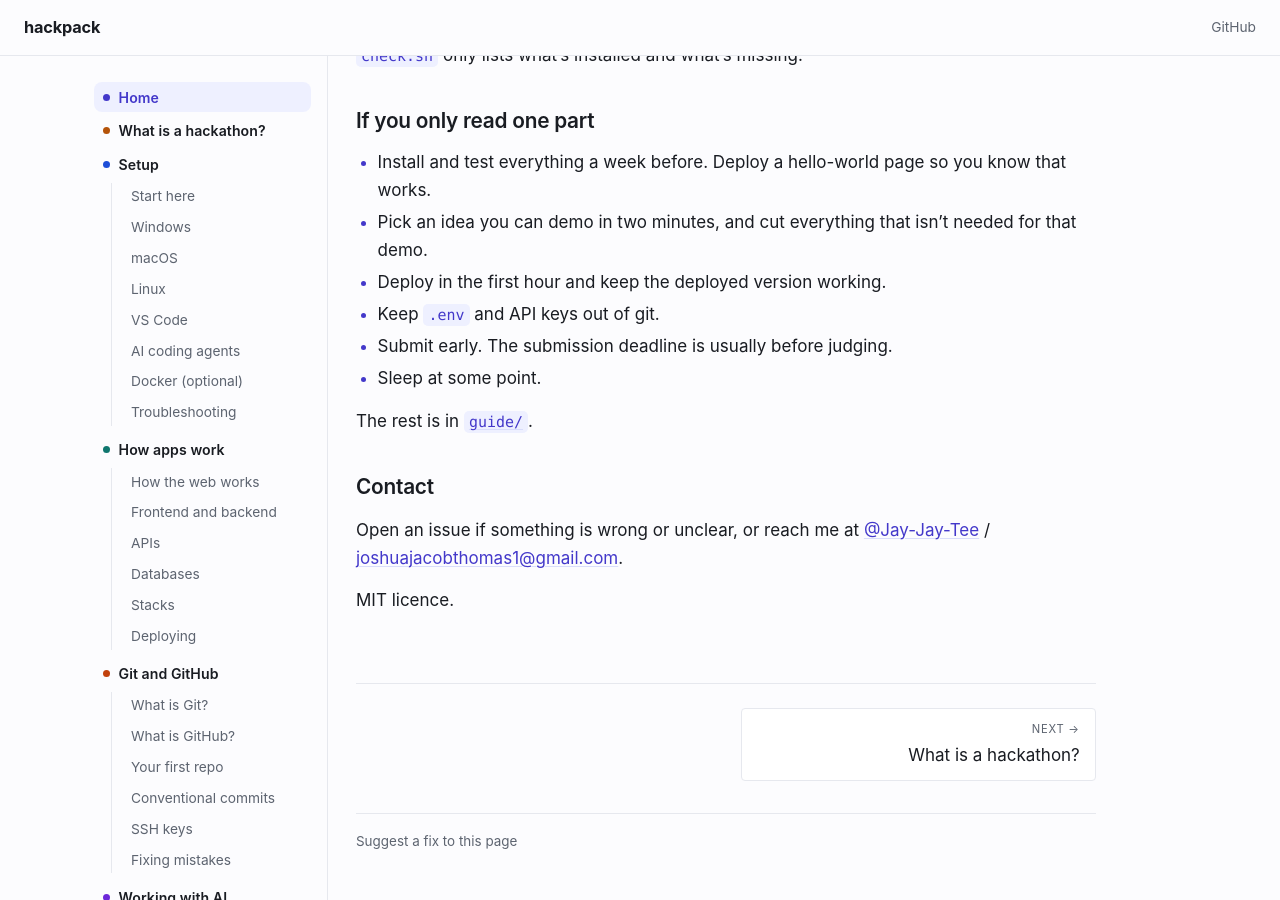
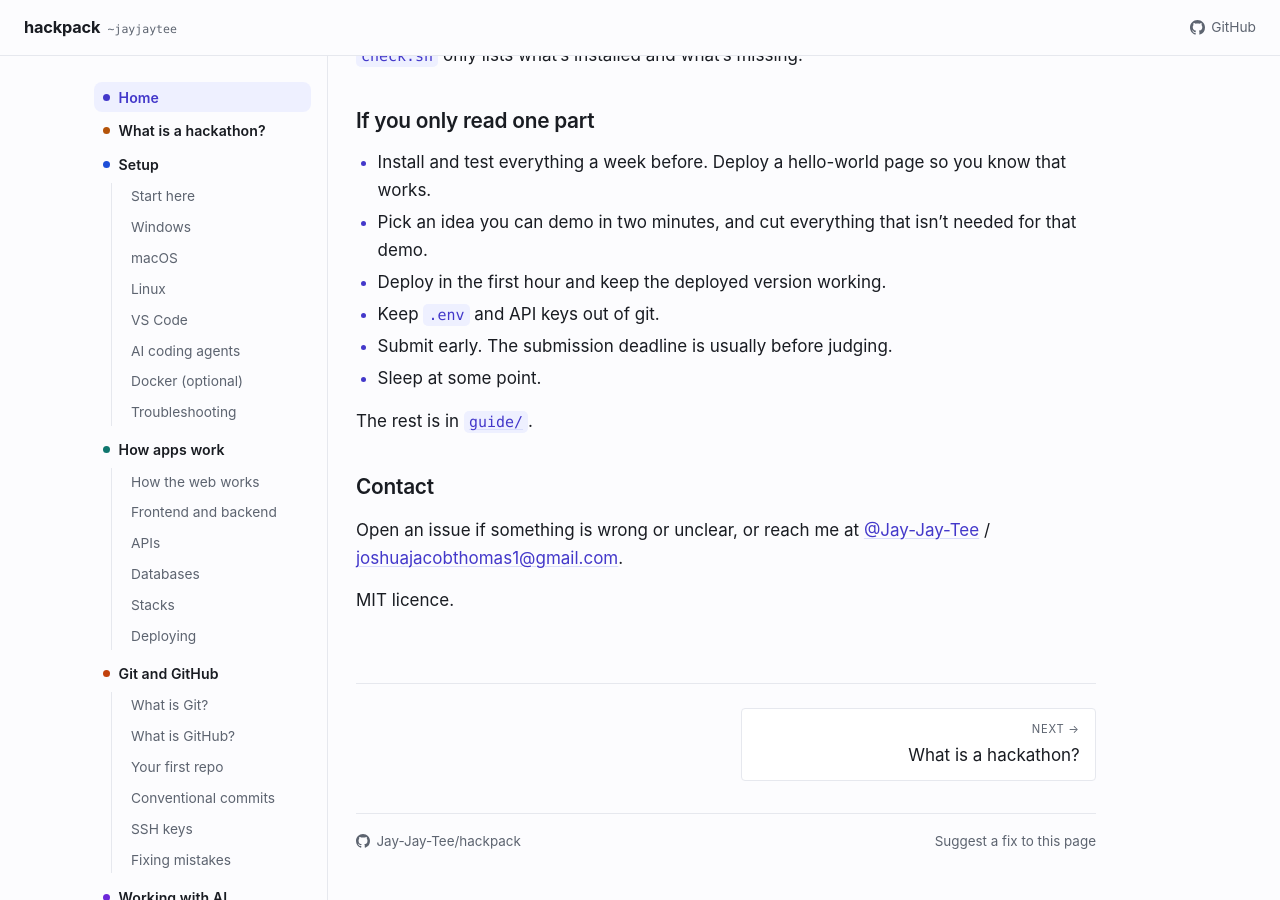
Before and after one commit to Jay-Jay-Tee/hackpack, a Jekyll site: the page built from README.md, in a window 1280 px wide and 900 px high, scrolled down 1605 px. Built offline with Jekyll 4.4.1, drawn with Linux system fonts in a browser that asks for light colours; our own code applies the rules of GitHub Pages for plain Markdown files.

Commit message:
feat(brand): add the handle and a GitHub mark
The wordmark reads hackpack ~jayjaytee. A small octocat sits by the GitHub link and again in the footer, and a faint one watermarks the end of the sidebar.

```diff
--- a/_layouts/default.html
+++ b/_layouts/default.html
@@ -40,13 +40,14 @@
 <body class="sec-{{ section_key }}">
 
 <header class="top">
-  <a class="brand" href="{{ '/' | relative_url }}">hackpack</a>
-  <a href="https://github.com/Jay-Jay-Tee/hackpack">GitHub</a>
+  <a class="brand" href="{{ '/' | relative_url }}">hackpack<span class="by">~jayjaytee</span></a>
+  <a class="repo" href="https://github.com/Jay-Jay-Tee/hackpack"><svg viewBox="0 0 16 16" aria-hidden="true"><path d="M8 0C3.58 0 0 3.58 0 8c0 3.54 2.29 6.53 5.47 7.59.4.07.55-.17.55-.38 0-.19-.01-.82-.01-1.49-2.01.37-2.53-.49-2.69-.94-.09-.23-.48-.94-.82-1.13-.28-.15-.68-.52-.01-.53.63-.01 1.08.58 1.23.82.72 1.21 1.87.87 2.33.66.07-.52.28-.87.51-1.07-1.78-.2-3.64-.89-3.64-3.95 0-.87.31-1.59.82-2.15-.08-.2-.36-1.02.08-2.12 0 0 .67-.21 2.2.82.64-.18 1.32-.27 2-.27s1.36.09 2 .27c1.53-1.04 2.2-.82 2.2-.82.44 1.1.16 1.92.08 2.12.51.56.82 1.27.82 2.15 0 3.07-1.87 3.75-3.65 3.95.29.25.54.73.54 1.48 0 1.07-.01 1.93-.01 2.2 0 .21.15.46.55.38A8.01 8.01 0 0 0 16 8c0-4.42-3.58-8-8-8z"/></svg>GitHub</a>
 </header>
 
 <div class="layout">
   <aside class="sidebar" aria-label="All pages">
     {% include sidebar.html %}
+    <div class="mark" aria-hidden="true"><svg viewBox="0 0 16 16" aria-hidden="true"><path d="M8 0C3.58 0 0 3.58 0 8c0 3.54 2.29 6.53 5.47 7.59.4.07.55-.17.55-.38 0-.19-.01-.82-.01-1.49-2.01.37-2.53-.49-2.69-.94-.09-.23-.48-.94-.82-1.13-.28-.15-.68-.52-.01-.53.63-.01 1.08.58 1.23.82.72 1.21 1.87.87 2.33.66.07-.52.28-.87.51-1.07-1.78-.2-3.64-.89-3.64-3.95 0-.87.31-1.59.82-2.15-.08-.2-.36-1.02.08-2.12 0 0 .67-.21 2.2.82.64-.18 1.32-.27 2-.27s1.36.09 2 .27c1.53-1.04 2.2-.82 2.2-.82.44 1.1.16 1.92.08 2.12.51.56.82 1.27.82 2.15 0 3.07-1.87 3.75-3.65 3.95.29.25.54.73.54 1.48 0 1.07-.01 1.93-.01 2.2 0 .21.15.46.55.38A8.01 8.01 0 0 0 16 8c0-4.42-3.58-8-8-8z"/></svg></div>
   </aside>
 
   <div class="content">
@@ -81,6 +82,7 @@
     {%- endif %}
 
     <footer>
+      <a href="https://github.com/Jay-Jay-Tee/hackpack"><svg viewBox="0 0 16 16" aria-hidden="true"><path d="M8 0C3.58 0 0 3.58 0 8c0 3.54 2.29 6.53 5.47 7.59.4.07.55-.17.55-.38 0-.19-.01-.82-.01-1.49-2.01.37-2.53-.49-2.69-.94-.09-.23-.48-.94-.82-1.13-.28-.15-.68-.52-.01-.53.63-.01 1.08.58 1.23.82.72 1.21 1.87.87 2.33.66.07-.52.28-.87.51-1.07-1.78-.2-3.64-.89-3.64-3.95 0-.87.31-1.59.82-2.15-.08-.2-.36-1.02.08-2.12 0 0 .67-.21 2.2.82.64-.18 1.32-.27 2-.27s1.36.09 2 .27c1.53-1.04 2.2-.82 2.2-.82.44 1.1.16 1.92.08 2.12.51.56.82 1.27.82 2.15 0 3.07-1.87 3.75-3.65 3.95.29.25.54.73.54 1.48 0 1.07-.01 1.93-.01 2.2 0 .21.15.46.55.38A8.01 8.01 0 0 0 16 8c0-4.42-3.58-8-8-8z"/></svg>Jay-Jay-Tee/hackpack</a>
       <a href="https://github.com/Jay-Jay-Tee/hackpack/edit/main/{{ page.path }}">Suggest a fix to this page</a>
     </footer>
   </div>
```
